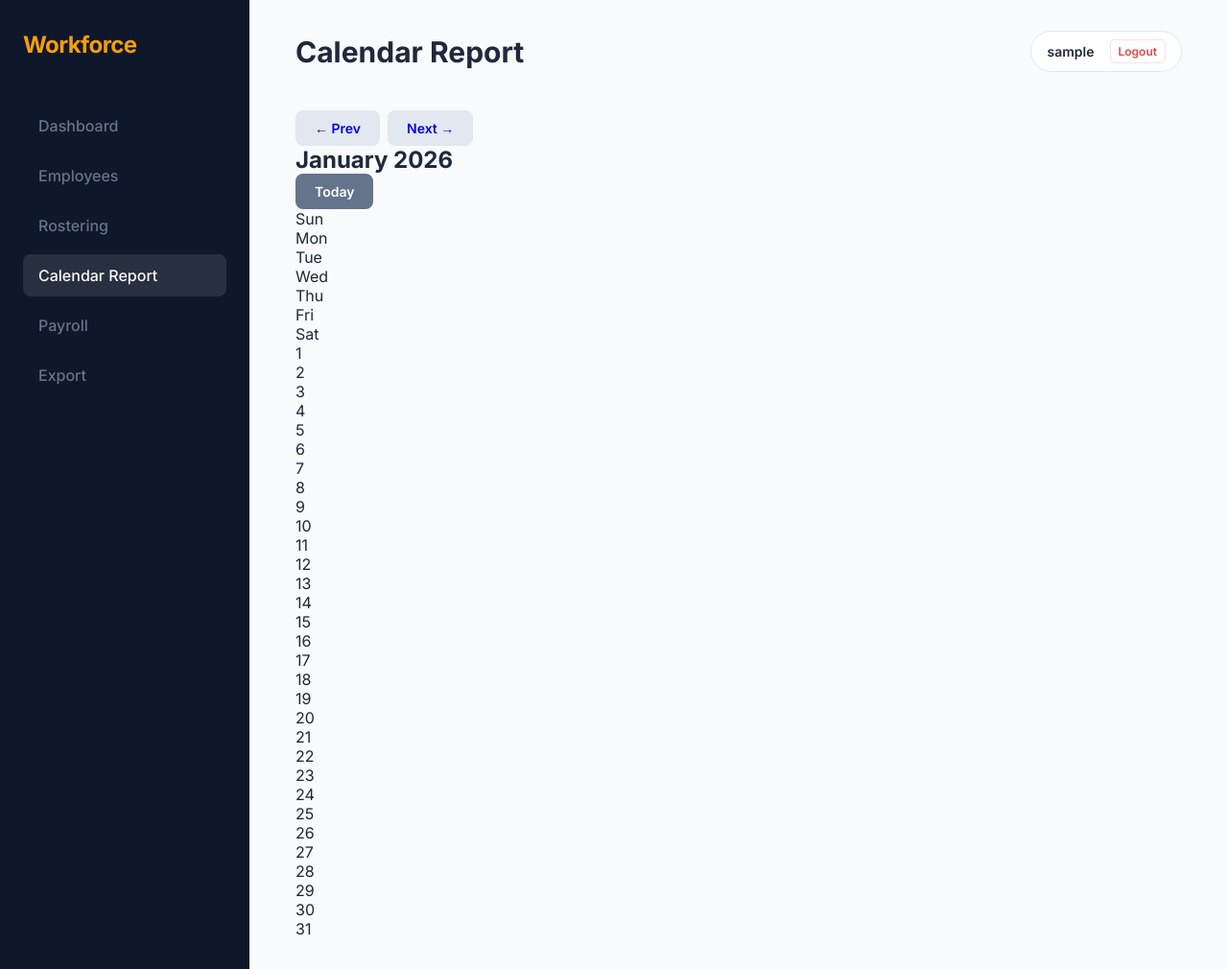
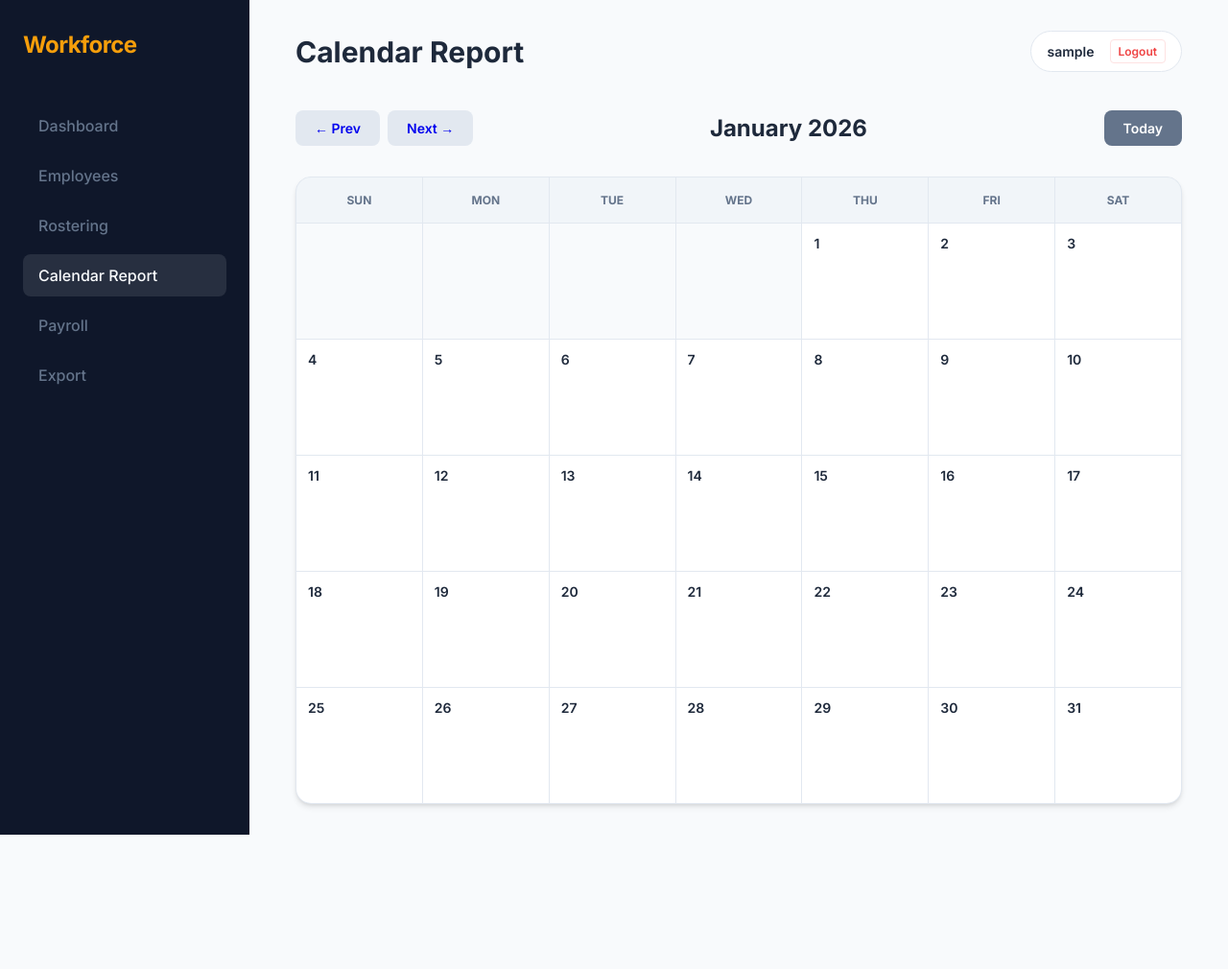
Before and after one commit to rogineh/workforce, a PHP site: page /calendar.php?month=1&year=2026 in a window 1280 px wide. Shown: the whole page at 96% size. After the commit the page ends 870 px from the top, so only its background shows below. Run offline with PHP 8.4, Linux system fonts and the light colour scheme; the visitor is signed in with stand-in values (Sample User, id 1); data that the repository does not hold is empty.

Commit message:
Fix calendar report formatting by adding missing CSS

```diff
--- a/css/style.css
+++ b/css/style.css
@@ -253,3 +253,74 @@ tr:last-child td {
     width: 100%;
     max-width: 500px;
 }
+/* Calendar Report Styles */
+.calendar-grid {
+    display: grid;
+    grid-template-columns: repeat(7, 1fr);
+    background: var(--border);
+    gap: 1px;
+    border: 1px solid var(--border);
+    border-radius: 1rem;
+    overflow: hidden;
+    box-shadow: var(--shadow);
+    margin-top: 1rem;
+}
+
+.calendar-day-header {
+    background: #f1f5f9;
+    padding: 1rem;
+    text-align: center;
+    font-size: 0.75rem;
+    font-weight: 700;
+    text-transform: uppercase;
+    color: var(--text-muted);
+}
+
+.calendar-day {
+    background: var(--bg-card);
+    min-height: 120px;
+    padding: 0.75rem;
+    display: flex;
+    flex-direction: column;
+    gap: 0.5rem;
+}
+
+.calendar-day.other-month {
+    background: #f8fafc;
+    color: #cbd5e1;
+}
+
+.day-number {
+    font-size: 0.875rem;
+    font-weight: 600;
+    margin-bottom: 0.25rem;
+}
+
+.calendar-shift {
+    background: #eff6ff;
+    border-left: 3px solid var(--primary);
+    padding: 0.4rem 0.6rem;
+    border-radius: 0.25rem;
+    font-size: 0.75rem;
+    color: #1e40af;
+    margin-bottom: 0.25rem;
+}
+
+.calendar-shift .time {
+    font-weight: 700;
+    display: block;
+}
+
+.calendar-shift .emp {
+    white-space: nowrap;
+    overflow: hidden;
+    text-overflow: ellipsis;
+    display: block;
+}
+
+.calendar-nav {
+    display: flex;
+    justify-content: space-between;
+    align-items: center;
+    margin-bottom: 2rem;
+}
--- a/roster.php
+++ b/roster.php
@@ -270,5 +270,3 @@ include 'includes/header.php';
 </script>
 
 <?php include 'includes/footer.php'; ?>
-
-<?php include 'includes/footer.php'; ?>
```
